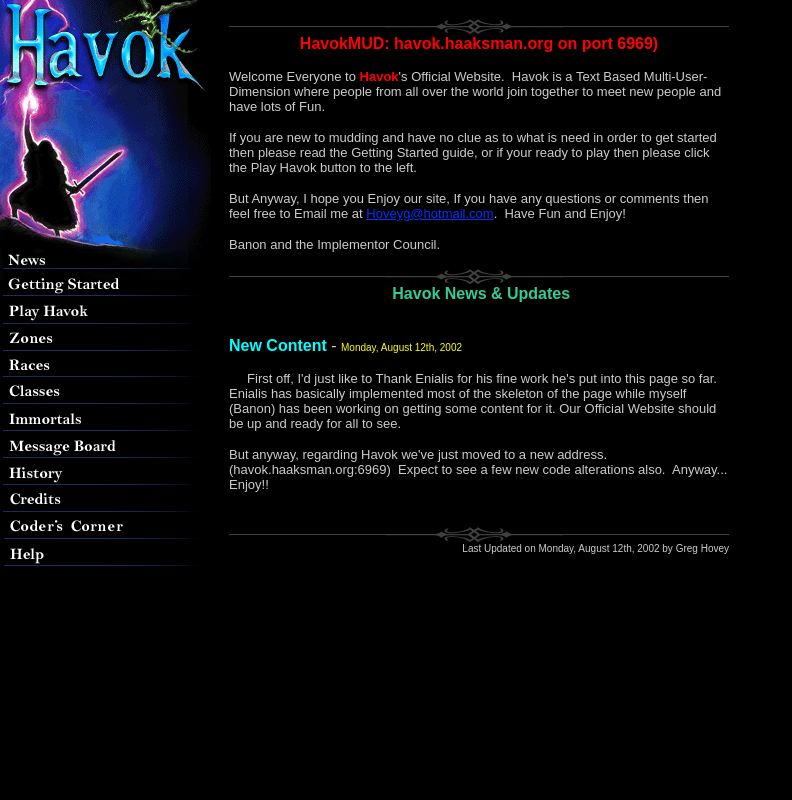
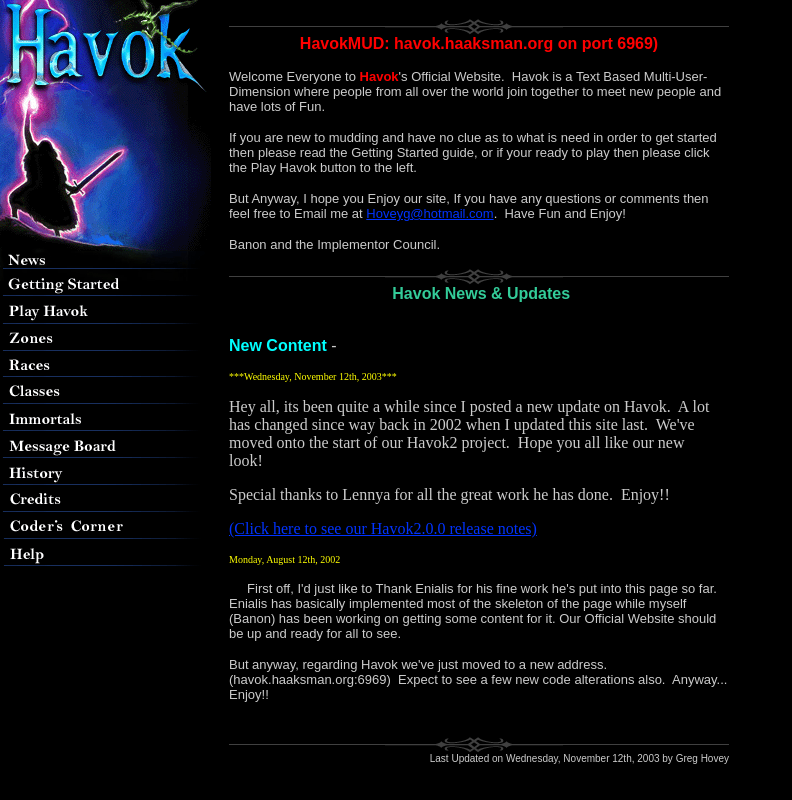
Before and after one commit to Beirdo/havokmud, a plain HTML site: page havokweb/index.html in a window 1280 px wide. Shown: the whole page, without its empty margins (0-792 px from the left). Drawn offline with Linux system fonts and the light colour scheme; a script that the page names is missing.

Commit message:
new release notes
git-svn-id: https://trac.beirdo.ca:4443/svn/havokmud/trunk@378 69fa473d-82f3-0310-a870-f1ebe01cfa2b

```diff
--- a/havokweb/index.html
+++ b/havokweb/index.html
@@ -17,21 +17,7 @@ leftMargin=0 topMargin=0 marginwidth="0" marginheight="0">
 <TABLE cellSpacing=0 cellPadding=0 width=729 border=0>
   <TBODY>
   <TR>
-    <TD vAlign=top align=left width=212><!--webbot bot="ImageMap" startspan
-      rectangle=" (0,435) (133,458) http://www.cgispy.com/boards/board.cgi?user=gnomist"
-      rectangle=" (1,250) (60,268) index.html"
-      rectangle=" (0,274) (131,295) gettingstarted.html"
-      rectangle=" (1,298) (100,319) telnet://havok.haaksman.org:6969/"
-      rectangle=" (0,327) (60,351) zones.html"
-      rectangle=" (2,355) (60,376) races.html"
-      rectangle=" (2,381) (66,403) classes.html"
-      rectangle=" (0,409) (90,429) immortals.html"
-      rectangle=" (0,463) (75,486) history.html"
-      rectangle=" (0,490) (71,510) credits.html"
-      rectangle=" (3,512) (129,534) coderscorner.html"
-      rectangle=" (2,542) (65,566) help.html" src="SideMenu.GIF" border="0"
-      width="214" height="568" --><img src="SideMenu.GIF" border="0" width="214" height="568" usemap="#Map"><!--webbot
-      bot="ImageMap" I-CheckSum="54704" endspan --><BR>
+    <TD vAlign=top align=left width=212><img rectangle=" (0,274) (131,295) gettingstarted.html" rectangle=" (1,298) (100,319) telnet://havok.haaksman.org:6969/" rectangle=" (0,327) (60,351) zones.html" rectangle=" (2,355) (60,376) races.html" rectangle=" (2,381) (66,403) classes.html" rectangle=" (0,409) (90,429) immortals.html" rectangle=" (0,463) (75,486) history.html" rectangle=" (0,490) (71,510) credits.html" rectangle=" (3,512) (129,534) coderscorner.html" rectangle=" (2,542) (65,566) help.html" src="SideMenu.GIF" border="0" usemap="#Map" width="214" height="568"><BR>
     </TD>
     <TD width=38>&nbsp;</TD>
     <TD vAlign=top align=left width=371>
@@ -64,8 +50,19 @@ leftMargin=0 topMargin=0 marginwidth="0" marginheight="0">
               <B>&nbsp;<FONT color=#33cc99>Havok News &amp; Updates</FONT></B></font></p>
             <p><font face="Arial, Helvetica, sans-serif"><FONT
             color=#00ffff><B><BR>
-              New Content</B></FONT> - <font color="#ffff00" size="1">Monday,
-              August 12th, 2002</font></font> </p>
+              New Content</B></FONT> -&nbsp;</font> </p>
+            <p> <font color="#ffff00" size="1">***Wednesday, November 12th,
+            2003***</font> </p>
+            <p>Hey all, its been quite a while since I posted a new update on
+            Havok.&nbsp; A lot has changed since way back in 2002 when I updated
+            this site last.&nbsp; We've moved onto the start of our Havok2
+            project.&nbsp; Hope you all like our new look!&nbsp;&nbsp; </p>
+            <p>Special thanks to Lennya for all the great work he has
+            done.&nbsp; Enjoy!! </p>
+            <p><a href="code/index.html">(Click here to see our Havok2.0.0
+            release notes)</a></p>
+            <p> <font color="#ffff00" size="1">Monday,
+              August 12th, 2002</font> </p>
             <P align="left"><font face="Arial, Helvetica, sans-serif" size="2">&nbsp;&nbsp;&nbsp;&nbsp;
               First off, I'd just like to Thank Enialis for his fine work he's
               put into this page so far.&nbsp; Enialis has basically implemented
@@ -83,7 +80,7 @@ leftMargin=0 topMargin=0 marginwidth="0" marginheight="0">
         <TR>
           <TD vAlign=top align=left width=500>
             <div align="right"><font size="1" face="Arial, Helvetica, sans-serif">Last
-              Updated on Monday, August 12th, 2002 by Greg Hovey</font></div>
+              Updated on Wednesday, November 12th, 2003 by Greg Hovey</font></div>
           </TD>
         </TR></TBODY></TABLE></TD></TR></TBODY></TABLE>
 <MAP name=Map>
```
